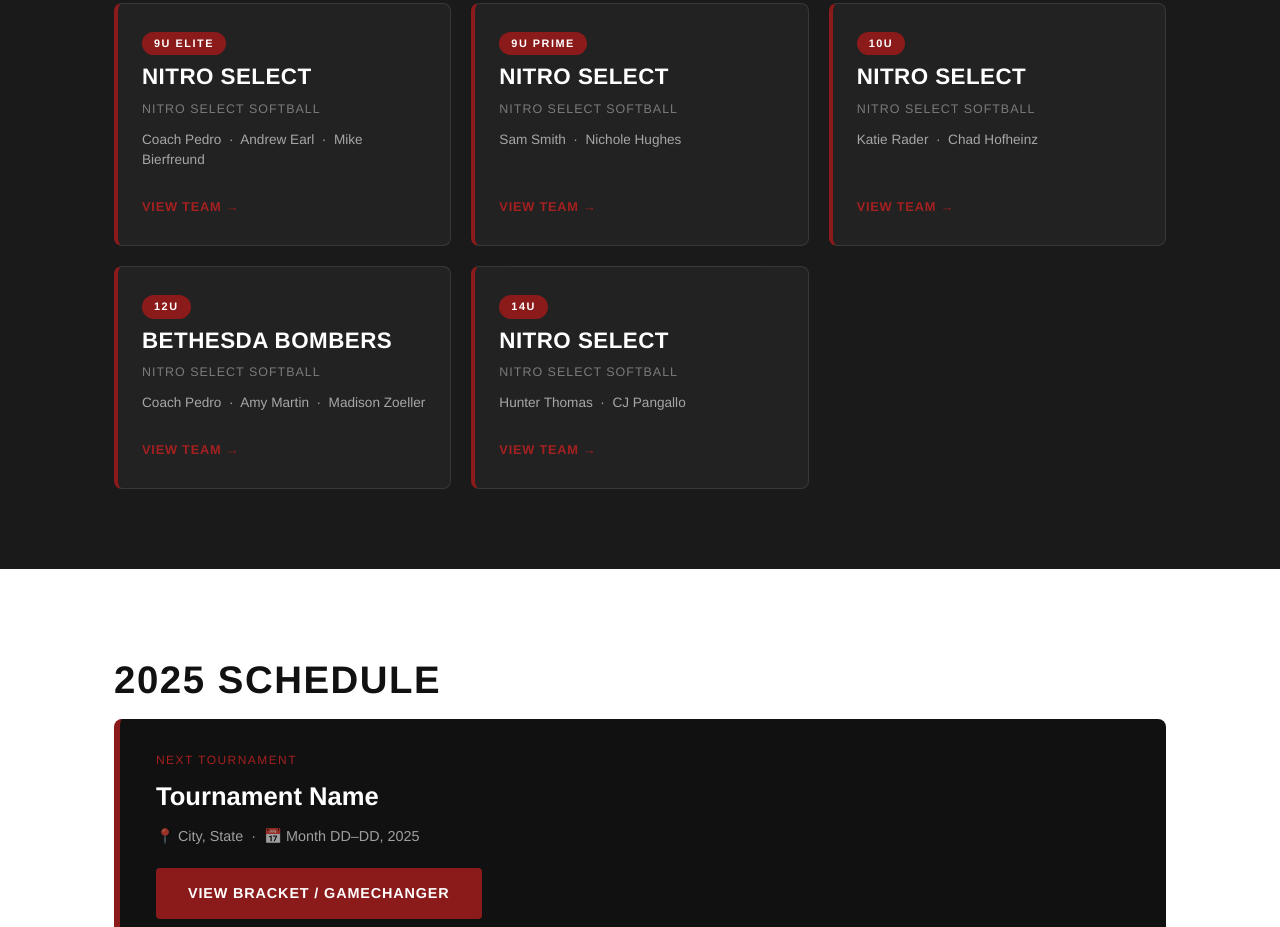
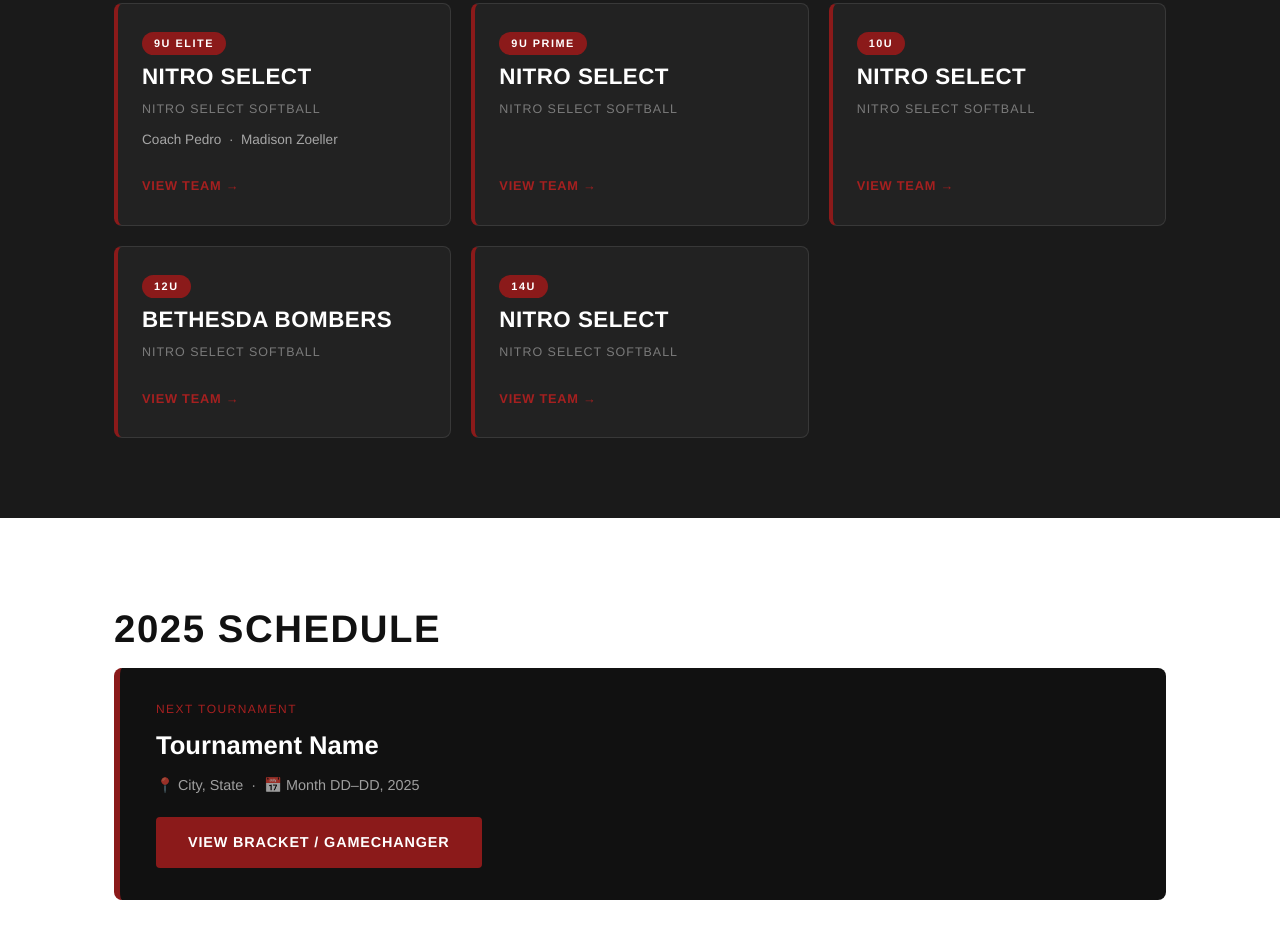
Before and after one commit to nvastano/Nitro_Select_Softball, a plain HTML site: page index.html in a window 1280 px wide. Shown: the part 1560-2487 px from the top of the page. Drawn offline with Linux system fonts and the light colour scheme.

Commit message:
Update team cards: show coaches only on 9U Elite, update to Pedro and Madison Zoeller
Co-Authored-By: Claude Sonnet 4.6 <noreply@anthropic.com>
Claude-Session: https://claude.ai/code/session_01HgHcqxUCw58gdCRCoE766C

```diff
--- a/index.html
+++ b/index.html
@@ -104,7 +104,7 @@
           <span class="team-card-badge">9U Elite</span>
           <h3 class="team-card-name">Nitro Select</h3>
           <p class="team-card-org">Nitro Select Softball</p>
-          <p class="team-card-coaches">Coach Pedro &nbsp;·&nbsp; Andrew Earl &nbsp;·&nbsp; Mike Bierfreund</p>
+          <p class="team-card-coaches">Coach Pedro &nbsp;·&nbsp; Madison Zoeller</p>
           <span class="team-card-cta">View Team →</span>
         </a>
 
@@ -112,7 +112,6 @@
           <span class="team-card-badge">9U Prime</span>
           <h3 class="team-card-name">Nitro Select</h3>
           <p class="team-card-org">Nitro Select Softball</p>
-          <p class="team-card-coaches">Sam Smith &nbsp;·&nbsp; Nichole Hughes</p>
           <span class="team-card-cta">View Team →</span>
         </a>
 
@@ -120,7 +119,6 @@
           <span class="team-card-badge">10U</span>
           <h3 class="team-card-name">Nitro Select</h3>
           <p class="team-card-org">Nitro Select Softball</p>
-          <p class="team-card-coaches">Katie Rader &nbsp;·&nbsp; Chad Hofheinz</p>
           <span class="team-card-cta">View Team →</span>
         </a>
 
@@ -128,7 +126,6 @@
           <span class="team-card-badge">12U</span>
           <h3 class="team-card-name">Bethesda Bombers</h3>
           <p class="team-card-org">Nitro Select Softball</p>
-          <p class="team-card-coaches">Coach Pedro &nbsp;·&nbsp; Amy Martin &nbsp;·&nbsp; Madison Zoeller</p>
           <span class="team-card-cta">View Team →</span>
         </a>
 
@@ -136,7 +133,6 @@
           <span class="team-card-badge">14U</span>
           <h3 class="team-card-name">Nitro Select</h3>
           <p class="team-card-org">Nitro Select Softball</p>
-          <p class="team-card-coaches">Hunter Thomas &nbsp;·&nbsp; CJ Pangallo</p>
           <span class="team-card-cta">View Team →</span>
         </a>
 
```
